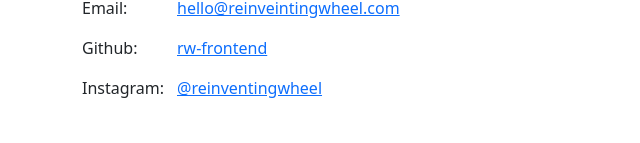
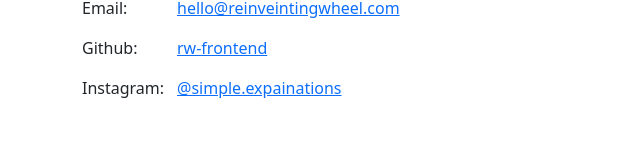
Before and after one commit to keshav-sarraf/rw-frontend, a Vue app: page /contact-us in a window 1280 px wide. Shown: the part 157-300 px from the top of the page, without its empty margins (0-640 px from the left). Built offline with nearby package versions, Linux system fonts and the light colour scheme.

Commit message:
Renamed Insta Handle

```diff
--- a/src/components/ContactUs.vue
+++ b/src/components/ContactUs.vue
@@ -34,7 +34,7 @@
         </div>
         <div class="col">
             <p>
-                <a href="https://www.instagram.com/reinventingwheel/">@reinventingwheel</a>
+                <a href="https://www.instagram.com/simple.explainations/">@simple.expainations</a>
             </p>
         </div>
     </div>
```
